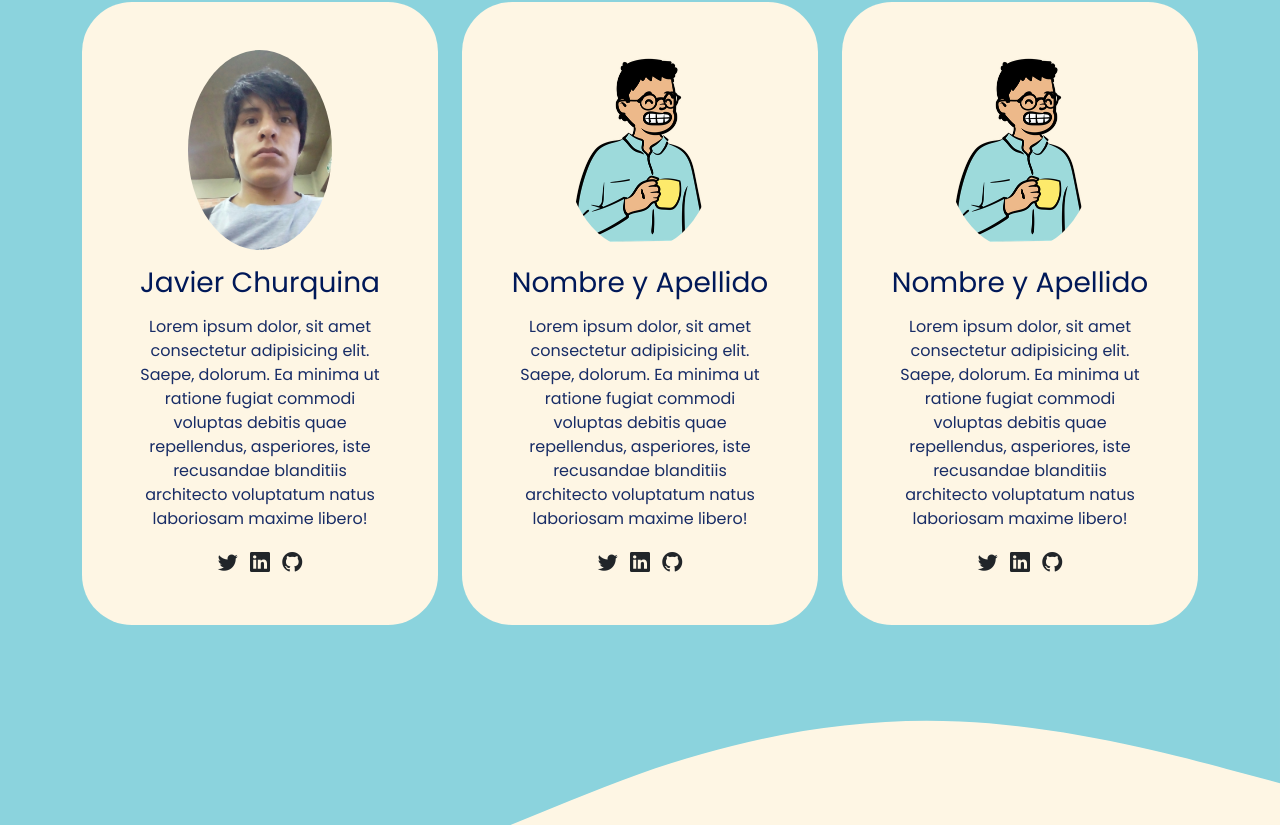
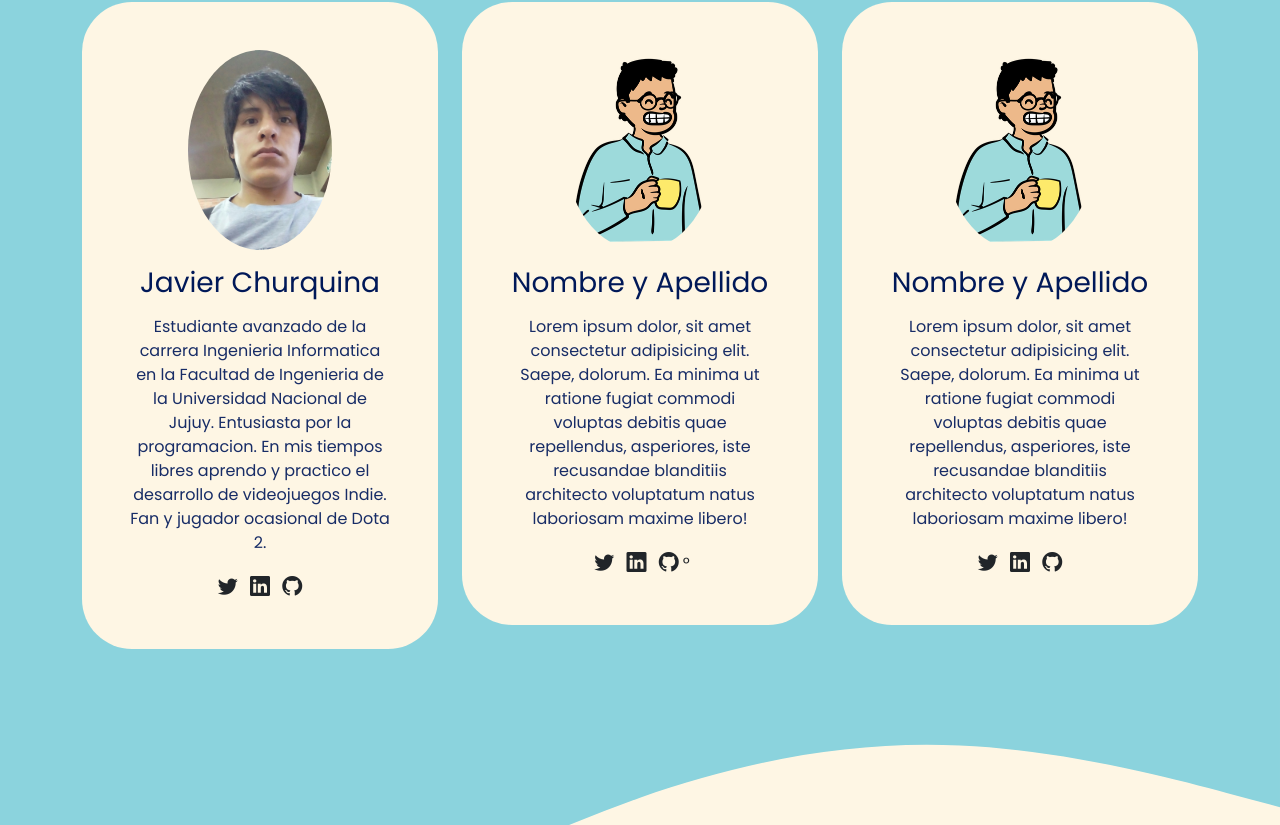
Before and after one commit to javis14/devtech-podcast-web, a plain HTML site: page index.html in a window 1280 px wide. Shown: the part 1233-2058 px from the top of the page. Drawn offline with nearby package versions, Linux system fonts and the light colour scheme.

Commit message:
breve descripcion de javis

```diff
--- a/index.html
+++ b/index.html
@@ -102,9 +102,10 @@
               <div class="card-body text-center p-5">
                 <img src="./assets/javis.jpg" alt="avatar" class=" img img-fluid rounded-circle mb-3">
                 <h3 class="title card-title mb-3">Javier Churquina</h3>
-                <p>Lorem ipsum dolor, sit amet consectetur adipisicing elit. Saepe, dolorum. Ea minima ut ratione fugiat
-                  commodi voluptas debitis quae repellendus, asperiores, iste recusandae blanditiis architecto
-                  voluptatum natus laboriosam maxime libero!</p>
+                <p>Estudiante avanzado de la carrera Ingenieria Informatica en la Facultad de Ingenieria de la Universidad Nacional de Jujuy.
+                  Entusiasta por la programacion. En mis tiempos libres aprendo y practico el desarrollo de videojuegos Indie.
+                  Fan y jugador ocasional de Dota 2.
+                </p>
                 <a href="#"><i class="bi bi-twitter text-dark mx-1 lead"></i></a>
                 <a href="#"><i class="bi bi-linkedin text-dark mx-1 lead"></i></a>
                 <a href="#"><i class="bi bi-github text-dark mx-1 lead"></i></a>
@@ -123,7 +124,7 @@
                   voluptatum natus laboriosam maxime libero!</p>
                 <a href="#"><i class="bi bi-twitter text-dark mx-1 lead"></i></a>
                 <a href="#"><i class="bi bi-linkedin text-dark mx-1 lead"></i></a>
-                <a href="#"><i class="bi bi-github text-dark mx-1 lead"></i></a>
+                <a href="#"><i class="bi bi-github text-dark mx-1 lead"></i></a>º
               </div>
             </div>
           </div>
```
